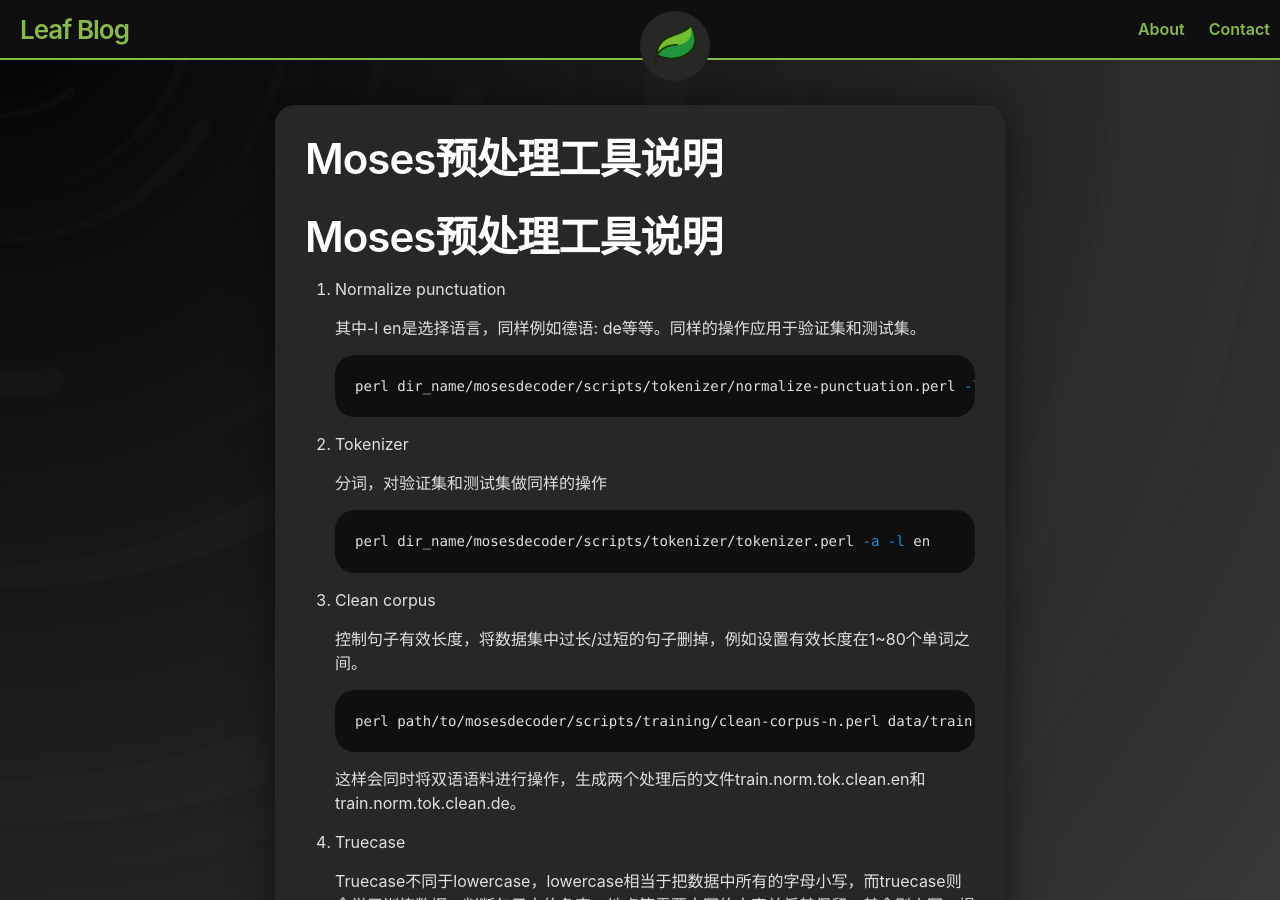
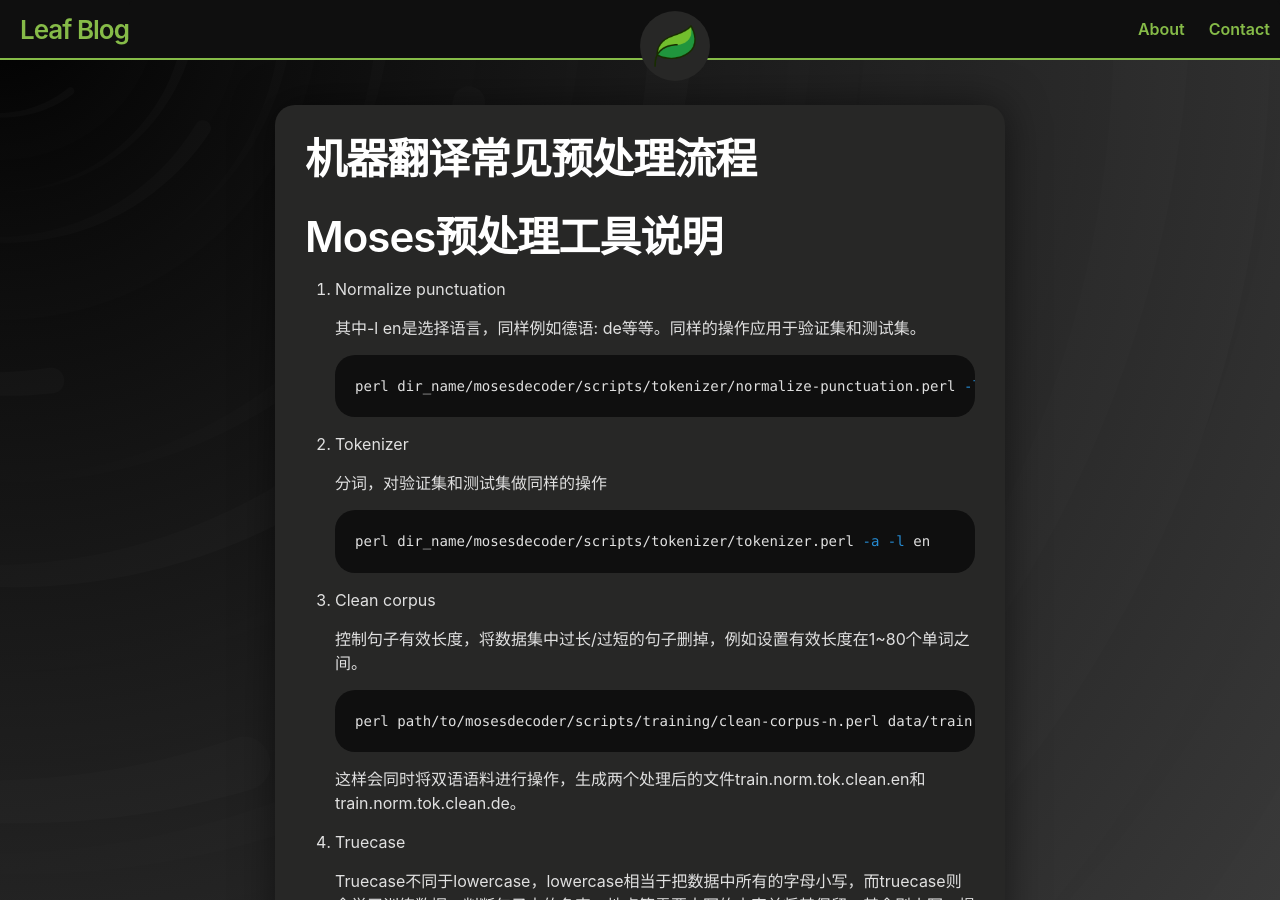
Before and after one commit to LeafBrightDay/LeafBrightDay.github.io, a Jekyll site: the page built from docs/_posts/2021-4-29-Moses预处理工具说明.md, in a window 1280 px wide and 900 px high. Built offline with Jekyll 4.4.1, drawn with Linux system fonts in a browser that asks for light colours; our own code applies the rules of GitHub Pages for plain Markdown files.

Commit message:
Update 2021-4-29-Moses预处理工具说明.md

```diff
--- a/docs/_posts/2021-4-29-Moses预处理工具说明.md
+++ b/docs/_posts/2021-4-29-Moses预处理工具说明.md
@@ -1,3 +1,8 @@
+---
+layout: post
+title: 机器翻译常见预处理流程
+---
+
 # Moses预处理工具说明
 
 1. Normalize punctuation
```
